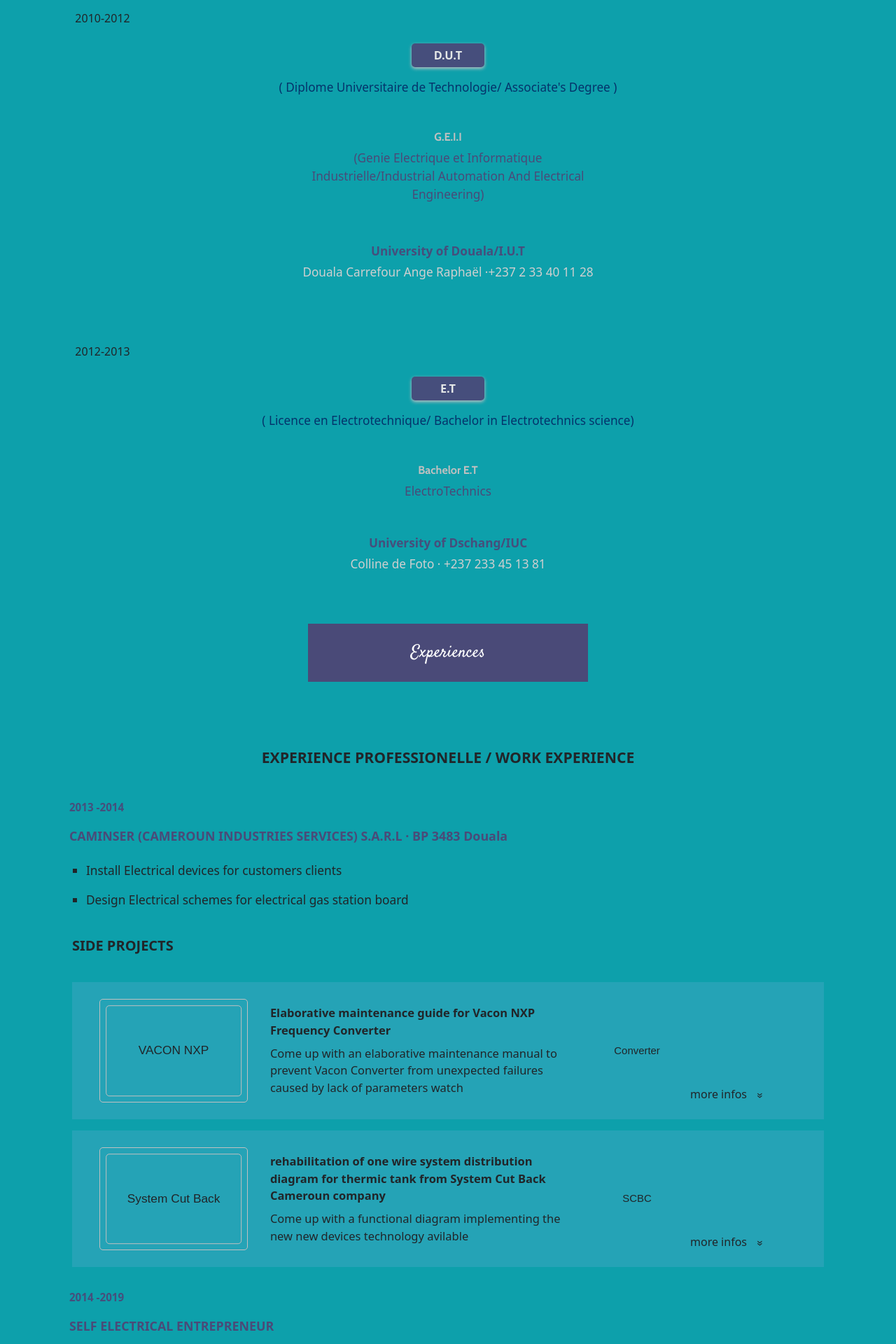
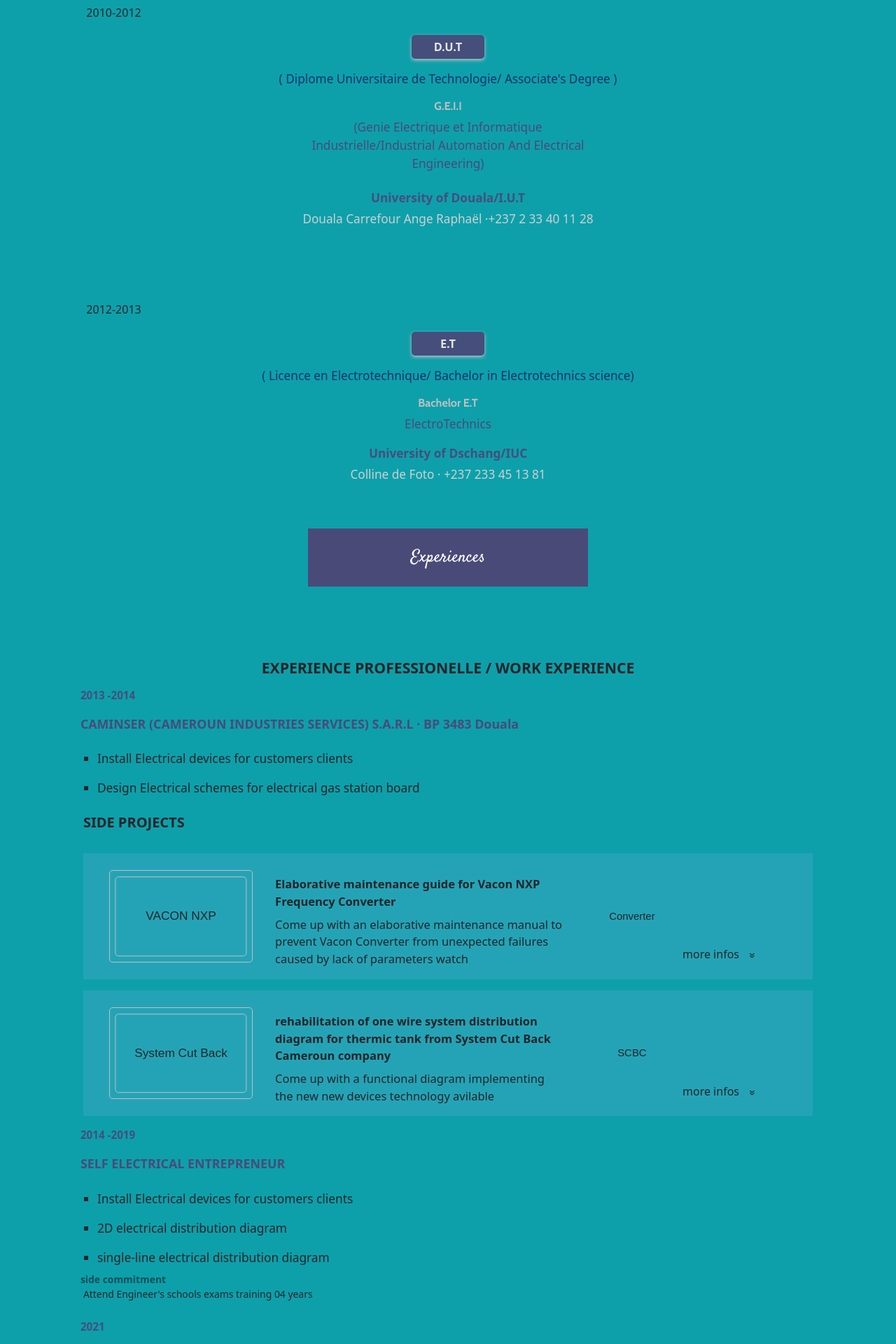
Before and after one commit to BeinRain06/portfolio-version-2, a Vue app in the folder vue-portfolio/: page /resume in a window 1280 px wide. Shown: the part 680-2600 px from the top of the page at 70% size. Built offline with nearby package versions, Linux system fonts and the light colour scheme; a web font is replaced by a local one.

Commit message:
new-version-design/--fix-2 ResumeView.vue media-queries mobile browser google-chrome min-width: 160px

```diff
--- a/vue-portfolio/src/views/ResumeView.vue
+++ b/vue-portfolio/src/views/ResumeView.vue
@@ -324,26 +324,26 @@ function playMoreInfoContent(i: string, label: string) {
       </div>
 
       <!-- resume container-->
-      <div class="resume_container container-fluid">
-        <div class="resume_row_one">
+      <div class="resume_container">
+        <div class="resume_row_one w-100">
           <!-- primar education -->
-          <div class="primar_education w-100 my-2">
+          <div class="primar_education w-100">
             <div class="primar_title_wrapper">
               <div class="edu_former justify-self-center">
                 <h5 class="education_title font_Satisfy my-2">Education</h5>
               </div>
             </div>
             <div
-              class="primar_education_content d-flex flex-column justify-center items-center gap-2"
+              class="primar_education_content d-flex flex-column justify-content-center align-items-center gap-2"
             >
               <table class="primar_table">
                 <tbody class="w-100">
-                  <tr class="academic_primar_year py-1">
+                  <tr class="academic_primar_year">
                     <td>
                       <span class="p-1">2010-2012</span>
                     </td>
                   </tr>
-                  <tr class="primar_table_row p-4">
+                  <tr class="primar_table_row">
                     <td class="info_tech_content">
                       <div
                         class="w-100 d-flex flex-column justify-content-center align-items-center gap-2 md: flex-row"
@@ -355,7 +355,7 @@ function playMoreInfoContent(i: string, label: string) {
                       </div>
                     </td>
                   </tr>
-                  <tr class="primar_table_row p-4">
+                  <tr class="primar_table_row">
                     <td class="info_tech_content">
                       <div class="my_department">
                         <span
@@ -371,7 +371,7 @@ function playMoreInfoContent(i: string, label: string) {
                       </div>
                     </td>
                   </tr>
-                  <tr class="primar_table_row p-4">
+                  <tr class="primar_table_row">
                     <td class="info_tech_content">
                       <div
                         class="px-4 py-2 mx-auto d-flex flex-column justify-content-center align-items-center gap-1 md: flex-row"
@@ -389,12 +389,12 @@ function playMoreInfoContent(i: string, label: string) {
               </table>
               <table class="primar_table">
                 <tbody class="w-100">
-                  <tr class="academic_primar_year py-1">
+                  <tr class="academic_primar_year">
                     <td>
                       <span class="p-1">2012-2013</span>
                     </td>
                   </tr>
-                  <tr class="primar_table_row p-4">
+                  <tr class="primar_table_row">
                     <td class="info_tech_content">
                       <div
                         class="w-100 d-flex flex-column justify-content-center align-items-center gap-2 md: flex-row"
@@ -406,7 +406,7 @@ function playMoreInfoContent(i: string, label: string) {
                       </div>
                     </td>
                   </tr>
-                  <tr class="primar_table_row p-4">
+                  <tr class="primar_table_row">
                     <td class="info_tech_content">
                       <div class="my_department">
                         <span
@@ -419,7 +419,7 @@ function playMoreInfoContent(i: string, label: string) {
                       </div>
                     </td>
                   </tr>
-                  <tr class="primar_table_row p-4">
+                  <tr class="primar_table_row">
                     <td class="info_tech_content">
                       <div
                         class="px-4 px-2 mx-auto d-flex flex-column justify-content-center align-items-center gap-1 md: flex-row"
@@ -438,7 +438,7 @@ function playMoreInfoContent(i: string, label: string) {
             </div>
           </div>
           <!-- experiences -->
-          <div class="experience_duty w-100 my-2">
+          <div class="experience_duty">
             <div class="primar_title_wrapper my-4">
               <div class="edu_former justify-self-center">
                 <h5 class="experience_title font_Satisfy my-2">Experiences</h5>
@@ -446,18 +446,16 @@ function playMoreInfoContent(i: string, label: string) {
             </div>
 
             <div class="experience_wrap">
-              <div
-                class="experience_ct w-100 d-flex flex-column justify-content-center align-items-center"
-              >
+              <div class="experience_ct">
                 <div class="experience_sample flex_col_center w-100">
                   <div class="title_sub_section">
                     <p class="fw-bold">EXPERIENCE PROFESSIONELLE / WORK EXPERIENCE</p>
                   </div>
-                  <div class="experience_sample_content w-100 margin_exp_sample">
-                    <div class="company_base w-100">
+                  <div class="experience_sample_content">
+                    <div class="company_base">
                       <span class="years_intern my-2 title_year">2013 -2014</span>
                       <div class="company_reference pt-2 pb-4">
-                        <span class="title_worked_with w-100">
+                        <span class="title_worked_with">
                           CAMINSER (CAMEROUN INDUSTRIES SERVICES) S.A.R.L · BP 3483 Douala
                         </span>
                       </div>
@@ -566,11 +564,11 @@ function playMoreInfoContent(i: string, label: string) {
                       </div>
                     </div>
                   </div>
-                  <div class="experience_sample_content w-100 margin_exp_sample">
+                  <div class="experience_sample_content w-100">
                     <div class="company_base w-100">
                       <span class="years_intern my-2 title_year">2014 -2019</span>
                       <div class="company_reference pt-2 pb-4">
-                        <span class="title_worked_with w-100"> SELF ELECTRICAL ENTREPRENEUR </span>
+                        <span class="title_worked_with"> SELF ELECTRICAL ENTREPRENEUR </span>
                       </div>
                       <ul class="experience_tasks flex_col_center px-4">
                         <li class="w-100">Install Electrical devices for customers clients</li>
@@ -586,9 +584,9 @@ function playMoreInfoContent(i: string, label: string) {
                       </div>
                     </div>
                   </div>
-                  <div class="experience_sample_content w-100 margin_exp_sample">
+                  <div class="experience_sample_content w-100">
                     <div class="company_base w-100">
-                      <span class="years_intern my-2 title_year">2021</span>
+                      <span class="years_intern mt-4 mb-2 title_year">2021</span>
                       <div class="company_reference pt-2 pb-4">
                         <span class="title_worked_with w-100">
                           SEAT (SYSTEME ENERGIE & APPLICATION TECHNIQUE) S.A.R.L · BP 16508 Douala
@@ -605,13 +603,13 @@ function playMoreInfoContent(i: string, label: string) {
                 </div>
 
                 <!--SELF TAUGHT DEVELOPMENT-->
-                <div class="experience_sample flex_col_center">
+                <div class="experience_sample flex_col_center w-100 my-4">
                   <div class="title_sub_section">
                     <p class="fw-bold">SELF TAUGHT DEVELOPMENT</p>
                   </div>
-                  <div class="experience_sample_content w-100 margin_exp_sample">
+                  <div class="experience_sample_content w-100">
                     <div
-                      class="framework_base w-100"
+                      class="framework_base w-100 py-4"
                       :key="framework.id"
                       v-for="framework in frameTechnologies"
                     >
@@ -634,7 +632,7 @@ function playMoreInfoContent(i: string, label: string) {
                     </div>
                     <!-- SIDE PROJECTS -->
                     <div class="experience_projects margin_exp_sample_self">
-                      <h5 class="fw-bold">SIDE PROJECTS</h5>
+                      <h5 class="fw-bold py-2">SIDE PROJECTS</h5>
                       <div class="projects_list w-100">
                         <div
                           class="project_card"
@@ -650,7 +648,7 @@ function playMoreInfoContent(i: string, label: string) {
                                 }}</span>
                               </div>
                             </li>
-                            <li class="project_content mt-2">
+                            <li class="project_content w-100 mt-2">
                               <span class="title_project fw-bold">
                                 {{ project.subject }}
                               </span>
@@ -740,9 +738,9 @@ function playMoreInfoContent(i: string, label: string) {
             </div>
           </div>
         </div>
-        <div class="resume_row_two">
+        <div class="resume_row_two w-100">
           <!-- self taught cursus -->
-          <div class="self_taught_cursus">
+          <div class="self_taught_cursus w-100">
             <div class="edu_former">
               <h5 class="education_title font_Satisfy my-2">Self Taught Developer</h5>
             </div>
@@ -827,7 +825,7 @@ function playMoreInfoContent(i: string, label: string) {
             </ul>
           </div>
           <!-- language mastery -->
-          <div class="language_mastering mt-4">
+          <div class="language_mastering">
             <div class="lan_former">
               <h5 class="language_title font_Satisfy p-1 my-2 mx-4">Language</h5>
             </div>
@@ -893,6 +891,13 @@ function playMoreInfoContent(i: string, label: string) {
 </template>
 
 <style scoped>
+*,
+*::before,
+*::after {
+  box-sizing: border-box;
+  margin: 0;
+  padding: 0;
+}
 li.no_list_style {
   list-style: none;
 }
@@ -939,7 +944,7 @@ li.no_list_style {
 }
 
 .title_sub_section {
-  width: 90%;
+  width: 100%;
   margin: 0 auto;
   padding: 0.25rem;
   font-size: calc(14px + 0.15vw);
@@ -981,13 +986,13 @@ li.no_list_style {
   font-weight: bold;
 }
 
-.margin_exp_sample {
+/* .margin_exp_sample {
   margin: 1rem auto;
-}
-
-.margin_exp_sample_self {
+} */
+
+/* .margin_exp_sample_self {
   margin: 2.5rem auto 0;
-}
+} */
 
 .lan_level {
   padding: 0 0.25rem;
@@ -1017,6 +1022,13 @@ li.no_list_style {
   width: 8rem;
 }
 
+.gen_link {
+  width: 100%;
+  padding: 0.25rem;
+  display: grid;
+  place-items: start;
+}
+
 @media (min-width: 160px) {
   li {
     font-size: calc(14px + 0.12vw);
@@ -1031,7 +1043,7 @@ li.no_list_style {
   .resume_domain {
     position: relative;
     width: 100vw;
-    padding: 0.5rem 1rem 1rem;
+    padding: 0.5rem 0 1rem;
     margin: 0 auto;
     background-color: var(--bg-primary-color);
   }
@@ -1086,7 +1098,7 @@ li.no_list_style {
 
   /* --> primary education */
   .primar_education_content {
-    width: 86%;
+    width: 100%;
     margin: 2rem auto 1rem;
   }
 
@@ -1101,28 +1113,32 @@ li.no_list_style {
   .primar_table {
     width: 100%;
     min-height: 200px;
-    padding: 0.5rem 1rem;
-    margin: 1.5rem 0;
+    padding: 0.5rem 2%;
+    margin: 0.75rem 0;
+    display: grid;
     /* background-color: #e0e0e0; */
   }
 
   .academic_primar_year {
     /* color: #d3d0d0; */
     /* background-color: #34803b; */
+    display: block;
     color: var(--text-color-title);
     background-color: var(--bg-title);
+    padding: 1rem 0 0.75rem;
     border-top-left-radius: 5px;
     font-weight: bold;
   }
 
   .primar_table_row {
     width: 100%;
+    padding: 0.5rem;
     display: flex;
     justify-content: center;
     align-items: center;
     text-align: center;
-    gap: 1rem;
-    font-size: calc(12px + 0.35vw);
+    gap: 0.5rem;
+    font-size: calc(13px + 0.25vw);
   }
 
   .primar_table_row .info_tech_content {
@@ -1154,8 +1170,7 @@ li.no_list_style {
 
   /* --> self-taught cursus */
   .self_taught_cursus {
-    width: 100vw;
-    padding: 0.5rem 0.25rem;
+    padding: 0.5rem;
     display: flex;
     flex-direction: column;
     justify-content: center;
@@ -1187,13 +1202,14 @@ li.no_list_style {
   }
 
   .self_taught_cursus .flash_resume {
-    width: 100%;
-    padding: 0.5rem;
     border-radius: 5px;
+
+    margin: 0.75rem auto;
     display: flex;
     flex-direction: column;
     justify-content: center;
     align-items: center;
+    gap: 1rem;
   }
 
   .self_taught_cursus .flash_resume:nth-child(odd) {
@@ -1233,17 +1249,20 @@ li.no_list_style {
   /* <-- self-taught cursus */
 
   /* --> experience section */
-  .experience_sample {
-    width: 100%;
-    padding: 1rem 0.5rem;
-    margin: 1rem auto;
-  }
-
-  .company_base {
+  .experience_ct {
+    width: 100%;
+    padding: 0.5rem 1rem 0.5rem;
     display: flex;
     flex-direction: column;
     justify-content: center;
-
+    align-items: center;
+  }
+
+  .company_base {
+    width: 100%;
+    display: flex;
+    flex-direction: column;
+    justify-content: center;
     margin: 0 auto;
   }
 
@@ -1465,9 +1484,9 @@ li.no_list_style {
 
   /* --> language potential  */
   .language_mastering {
-    width: 100vw;
+    width: 100%;
     height: 210px;
-    margin: 1rem auto;
+    margin: 2.5rem auto 1rem;
     display: flex;
     flex-direction: column;
     justify-content: center;
@@ -1477,7 +1496,7 @@ li.no_list_style {
   .language_potential_mob {
     width: 100%;
     padding: 1rem 2rem;
-    margin: 1.5rem auto 0;
+    margin: 0 auto;
     display: flex;
     flex-direction: column;
     justify-content: center;
```
